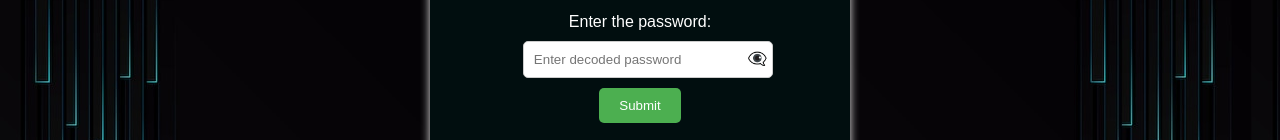
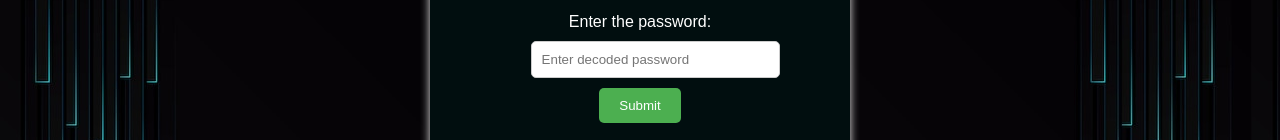
Before and after one commit to Athen101/Crack_password, a plain HTML site: page index.html in a window 1280 px wide. Shown: the part 398-538 px from the top of the page. Drawn offline with Linux system fonts and the light colour scheme.

Commit message:
Update index.html

```diff
--- a/index.html
+++ b/index.html
@@ -14,7 +14,7 @@
         <label for="password">Enter the password: </label>
         <input type="password" id="password" placeholder="Enter decoded password">
 
-        <span id="togglePassword">👁️‍🗨️</span>
+        <span id="togglePassword">.</span>
 
 
         <br>
```
